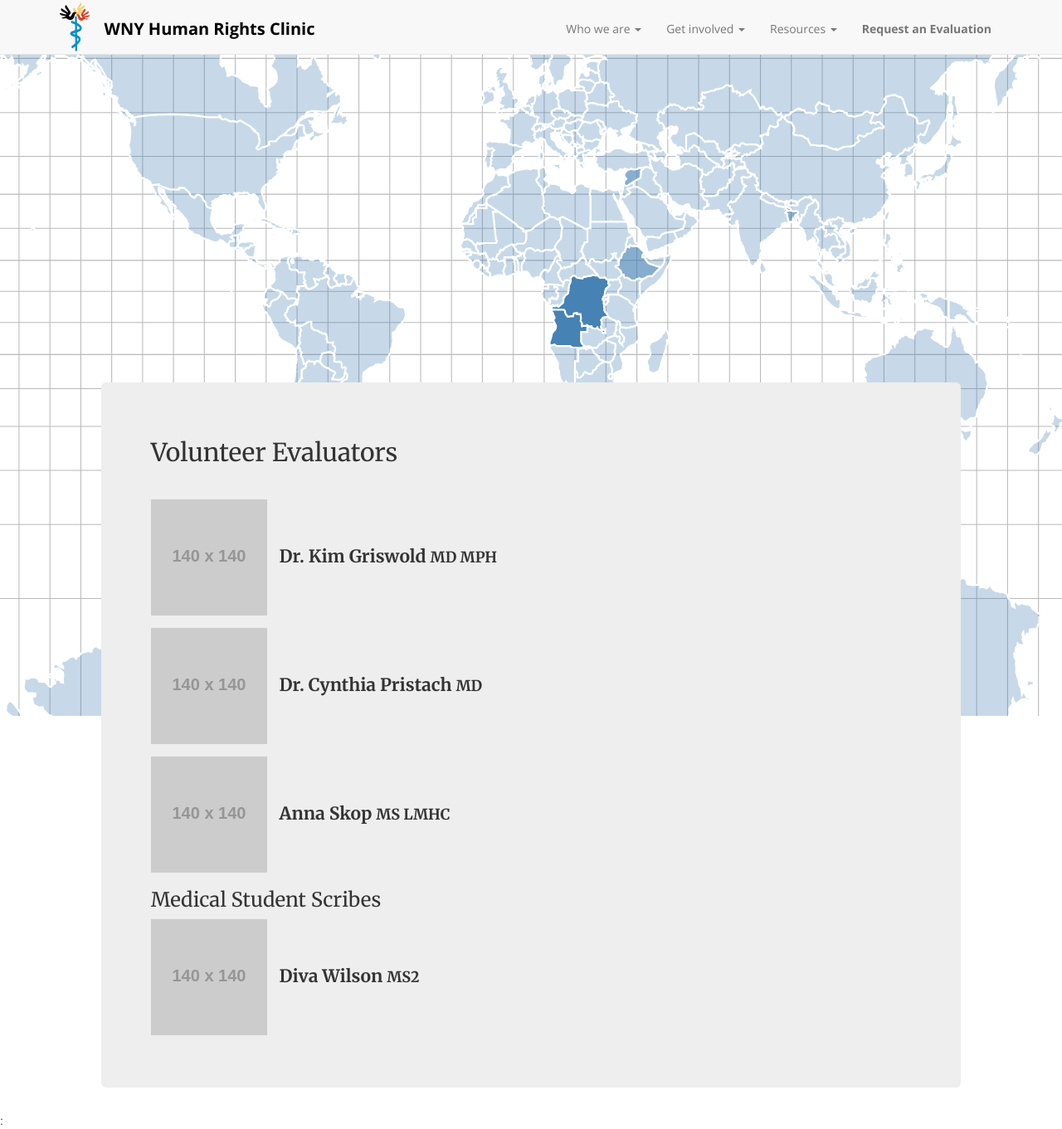
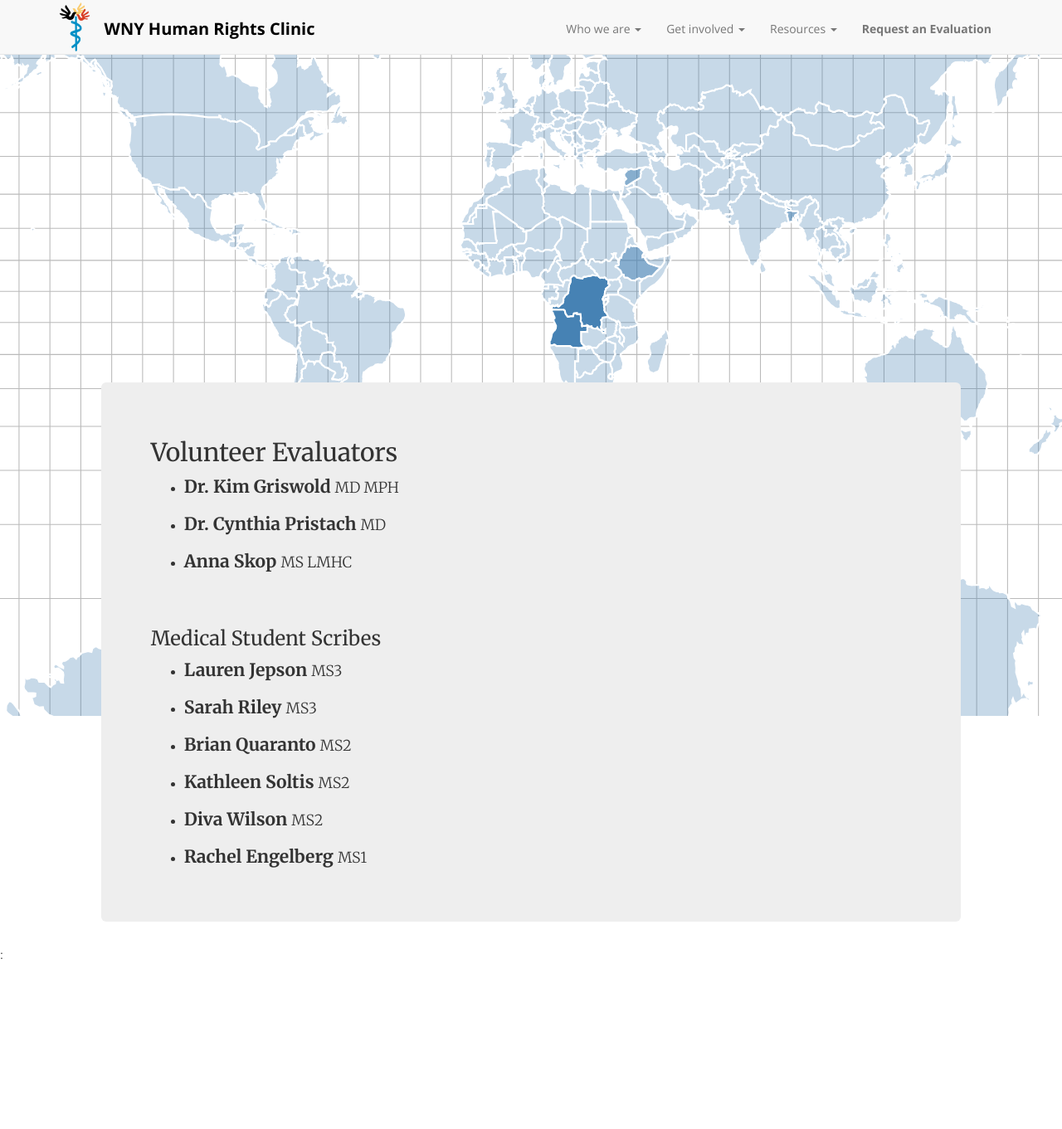
Before and after one commit to bquarant/wnyhrc, a Jekyll site: the page built from evaluators.md, in a window 1280 px wide and 1361 px high. Shown: the whole window at 83% size. Built offline with Jekyll 4.4.1, drawn with Linux system fonts in a browser that asks for light colours; comment, search, counter and statistics services are not loaded.

Commit message:
starting img work

```diff
--- a/_includes/header.html
+++ b/_includes/header.html
@@ -21,7 +21,7 @@
                   <li><a href="{{site.baseurl}}/about/">About the WNYHRC</a></li>
                   <li><a href="{{site.baseurl}}/faculty-advisory-board">Faculty Advisory Board</a></li>
                   <li><a href="{{site.baseurl}}/leadership/">Clinic Leadership</a></li>
-                  <li><a href="{{site.baseurl}}/evaluators">Volunteer Evaluators</a></li>
+                  <li><a href="{{site.baseurl}}/evaluators">Volunteers</a></li>
               </ul>
             <li class="dropdown">
               <a href="#" class="dropdown-toggle" data-toggle="dropdown" role="button" aria-expanded="false">Get involved <span class="caret"></span></a>
--- a/evaluators.md
+++ b/evaluators.md
@@ -3,14 +3,26 @@
 title: Volunteer Evaluators
 permalink: /evaluators/
 ---
+
+- **Dr. Kim Griswold** <small>MD MPH</small>
+
+- **Dr. Cynthia Pristach** <small>MD</small>
+
+- **Anna Skop** <small>MS LMHC</small>
+
 <br>
-![griswold](http://placehold.it/140x140, "Dr. Kim Griswold")&nbsp;&nbsp; **Dr. Kim Griswold <small>MD MPH</small>**
-
-![pristach](http://placehold.it/140x140, "Dr. Pristach")&nbsp;&nbsp; **Dr. Cynthia Pristach <small>MD</small>**
-
-![skop](http://placehold.it/140x140, "Anna Skop")&nbsp;&nbsp; **Anna Skop <small>MS LMHC</small>**
-
 
 ### Medical Student Scribes
 
-![diva-wilson](http://placehold.it/140x140, "Diva Wilson")&nbsp;&nbsp; **Diva Wilson <small>MS2</small>**
+
+- **Lauren Jepson** <small>MS3</small>
+
+- **Sarah Riley** <small>MS3</small>
+
+- **Brian Quaranto** <small>MS2</small>
+
+- **Kathleen Soltis** <small>MS2</small>
+
+- **Diva Wilson** <small>MS2</small>
+
+- **Rachel Engelberg** <small>MS1</small>
```
Also changed, not shown: about.md (+12 -1 lines), faculty-advisory-board.md (+1 -1 lines), img/people/griswold.jpg (added).
